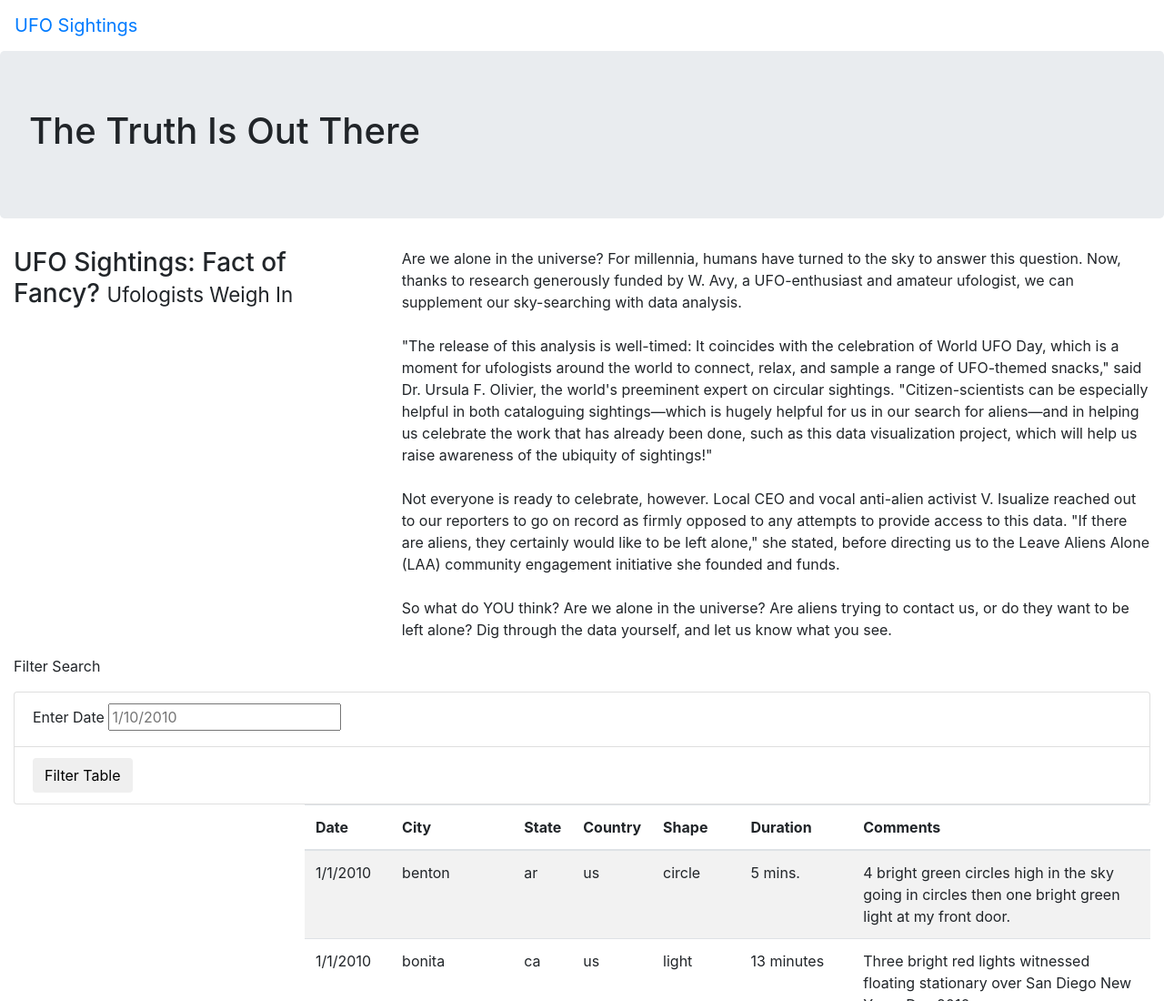
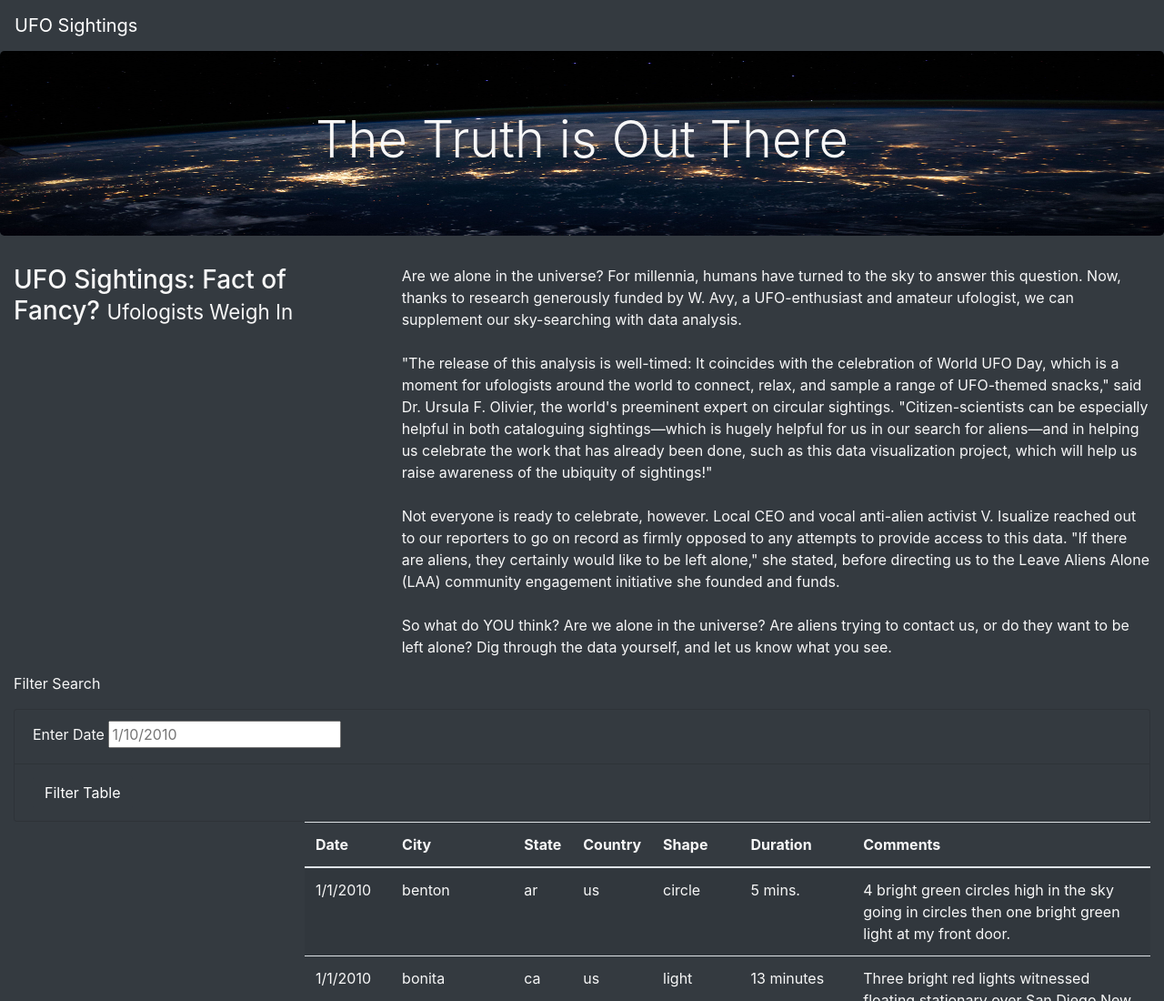
Before and after one commit to amandahantony/UFOs, a plain HTML site: page index.html in a window 1280 px wide. Shown: the top 1100 px of the page at 91% size. Drawn offline with nearby package versions, Linux system fonts and the light colour scheme.

Commit message:
Updating

```diff
--- a/index.html
+++ b/index.html
@@ -13,14 +13,14 @@
       <link rel="stylesheet" href="static/css/style.css"
     />
 </head>
-<body>
+<body class="bg-dark">
     <div class="wrapper">
-        <nav class="navbar navbar-expand-lg">
+        <nav class="navbar navbar-dark bg-dark navbar-expand-lg">
             <a class="navbar-brand" href="index.html">UFO Sightings</a>
         </nav>
 
         <div class="jumbotron">
-            <h1>The Truth Is Out There</h1>
+          <h1 class="display-4">The Truth is Out There</h1>
           </div>
 
         <div class="container-fluid">
@@ -39,20 +39,19 @@
         </div>
 
         <div class="container-fluid">
-            <form>
+            <form class="bg-dark">
               <p>Filter Search</p>
-            </form>
 
-            <ul class="list-group">
-                <li class="list-group-item">
+              <ul class="list-group bg-dark">
+                <li class="list-group-item bg-dark">
                   <label for="date">Enter Date</label>
                   <input type="text" placeholder="1/10/2010" id="datetime" />
                 </li>
-                <li class="list-group-item">
-                    <button id="filter-btn" type="button" class="btn btn-default">Filter Table</button>
+                <li class="list-group-item bg-dark">
+                  <button id="filter-btn" type="button" class="btn btn-dark">Filter Table</button>
                 </li>
-
               </ul>
+            </form>
 
           <div class="row">
 
--- a/static/css/style.css
+++ b/static/css/style.css
@@ -0,0 +1,10 @@
+body {
+
+    color: #f7f7f7;
+}
+
+.jumbotron {
+    background-image: url("../images/nasa.jpeg");
+    background-size: 100% 100%;
+    text-align: center;
+}
```
Also changed, not shown: static/images/nasa.jpeg (added). Lines whose indentation alone changed are shown as unchanged.
